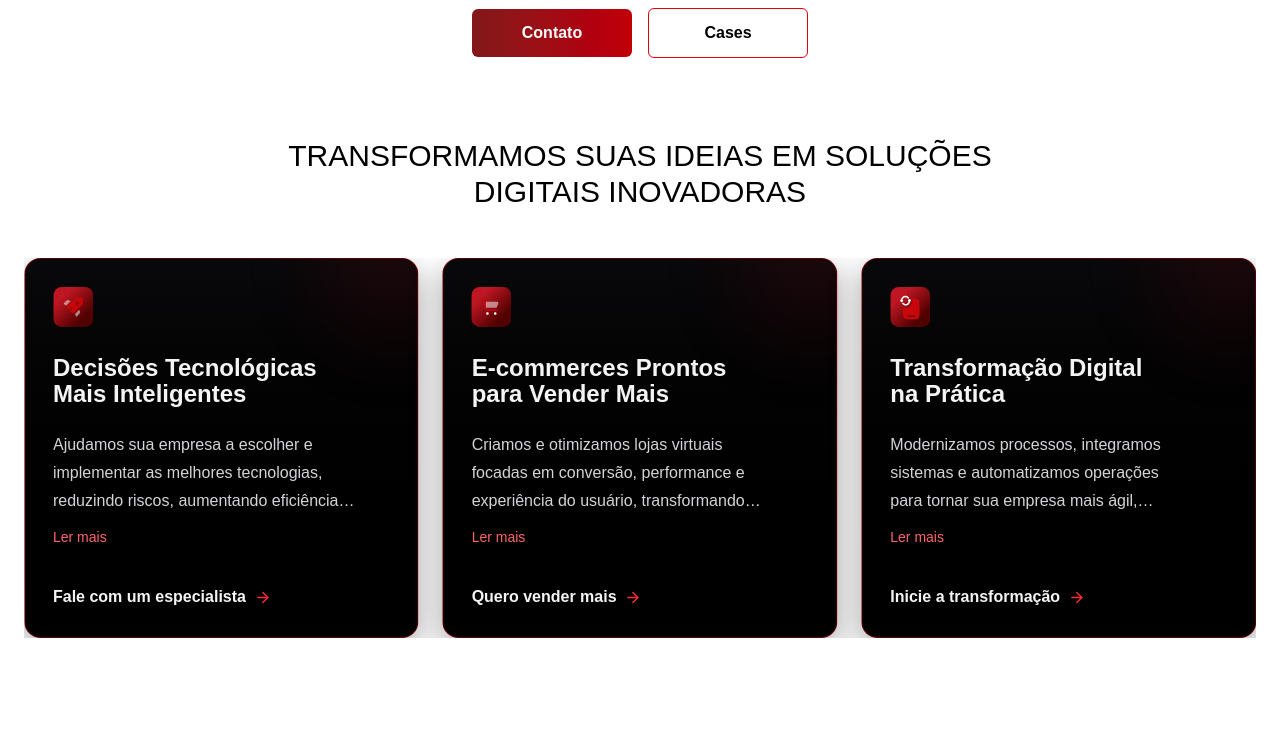
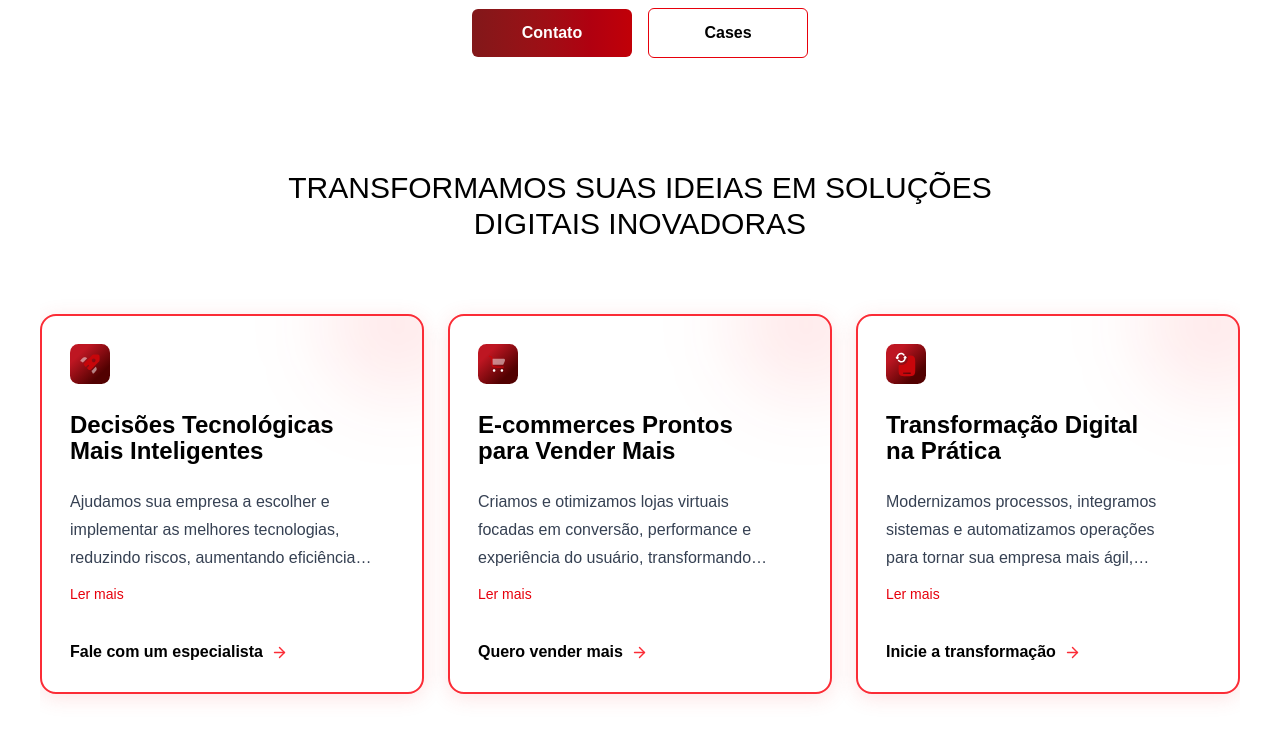
Before and after one commit to ej-rocketjr/site-rocketjr, a Next.js app: page / in a window 1280 px wide. Shown: the part 720-1453 px from the top of the page. Built offline with nearby package versions, Linux system fonts and the light colour scheme.

Commit message:
fix: correção de lint

```diff
--- a/src/components/sections/Servicos.tsx
+++ b/src/components/sections/Servicos.tsx
@@ -93,7 +93,7 @@ export default function Servicos() {
     }
 
     return (
-        <section className="bg-white dark:bg-black min-h-100 px-4 sm:px-6">
+        <section className="bg-white dark:bg-black min-h-100 px-4 sm:px-8 md:px-10 py-8">
             <div className="max-w-7xl mx-auto">
                 <h2 className="mx-auto uppercase text-center text-black dark:text-white text-xl sm:text-2xl lg:text-3xl font-medium mb-8 sm:mb-10 lg:mb-12 max-w-190">
                     Transformamos suas ideias em soluções digitais inovadoras
@@ -113,6 +113,7 @@ export default function Servicos() {
                             640: { slidesPerView: 2 },
                             1024: { slidesPerView: 3 },
                         }}
+                        className="!py-6"
                     >
                         {services.map((service) => (
                             <SwiperSlide key={service.title} className="relative z-0 h-full flex">
@@ -129,7 +130,7 @@ export default function Servicos() {
                         ))}
                     </Swiper>
                 ) : (
-                    <div className="grid grid-cols-1 gap-6 sm:grid-cols-2 lg:grid-cols-3">
+                    <div className="grid grid-cols-1 gap-6 sm:grid-cols-2 lg:grid-cols-3 py-6">
                         {services.slice(0, 3).map((service) => (
                             <Cards
                                 key={service.title}
--- a/src/components/ui/Cards.tsx
+++ b/src/components/ui/Cards.tsx
@@ -56,19 +56,19 @@ export default function Cards({
     }
 
     return (
-        <main className="group relative z-0 h-[360px] w-full md:h-[380px] overflow-hidden rounded-2xl border border-red-700/50 bg-gradient-to-b from-zinc-950 to-black p-6 md:p-7 shadow-[0_10px_30px_rgba(0,0,0,0.35)] transition-colors duration-300 hover:border-red-500">
-            <div className="absolute -top-16 -right-12 h-36 w-36 rounded-full bg-red-700/10 blur-2xl" />
+        <main className="group relative z-0 h-[360px] w-full md:h-[380px] rounded-2xl border-2 border-red-500 bg-white dark:border-red-700/50 dark:bg-gradient-to-b dark:from-zinc-950 dark:to-black p-6 md:p-7 shadow-[0_4px_20px_rgba(239,68,68,0.15)] transition-all duration-300 hover:shadow-[0_20px_50px_rgba(239,68,68,0.3)] hover:scale-[1.02] hover:border-red-600 dark:hover:border-red-500 hover:-translate-y-1 overflow-hidden">
+            <div className="absolute -top-16 -right-12 h-36 w-36 rounded-full bg-red-500/10 dark:bg-red-700/10 blur-2xl transition-all duration-300 group-hover:bg-red-500/20 dark:group-hover:bg-red-700/20 group-hover:scale-125" />
 
             <div className="relative flex h-full flex-col">
-                <Image src={imgCard} alt={title} className="mb-7 h-10 w-10 object-contain" />
+                <Image src={imgCard} alt={title} className="mb-7 h-10 w-10 object-contain transition-transform duration-300 group-hover:scale-110" />
 
-                <h3 className="max-w-[20ch] text-2xl font-semibold leading-[1.08] text-zinc-100">
+                <h3 className="max-w-[20ch] text-2xl font-semibold leading-[1.08] text-black dark:text-zinc-100 transition-colors duration-300 group-hover:text-red-600 dark:group-hover:text-red-400">
                     {title}
                 </h3>
 
                 <p
                     ref={descriptionRef}
-                    className={`mt-6 max-w-[34ch] text-base leading-7 text-zinc-300 ${isExpanded ? "read-more-scroll max-h-32 overflow-y-auto pr-1" : ""}`}
+                    className={`mt-6 max-w-[34ch] text-base leading-7 text-gray-700 dark:text-zinc-300 ${isExpanded ? "read-more-scroll max-h-32 overflow-y-auto pr-1" : ""}`}
                     style={
                         !isExpanded
                             ? {
@@ -87,7 +87,7 @@ export default function Cards({
                     <button
                         type="button"
                         onClick={handleToggleRead}
-                        className="mt-3 w-fit text-sm font-medium text-red-400 transition-colors duration-200 hover:text-red-300"
+                        className="mt-3 w-fit text-sm font-medium text-red-600 dark:text-red-400 transition-colors duration-200 hover:text-red-700 dark:hover:text-red-300"
                     >
                         {isExpanded ? "Ler menos" : "Ler mais"}
                     </button>
@@ -97,7 +97,7 @@ export default function Cards({
                     href={ctaLink}
                     target="_blank"
                     rel="noopener noreferrer"
-                    className="mt-auto inline-flex w-fit items-center gap-2 pt-6 text-base font-semibold text-zinc-100 transition-colors duration-200 hover:text-white"
+                    className="mt-auto inline-flex w-fit items-center gap-2 pt-6 text-base font-semibold text-black dark:text-zinc-100 transition-colors duration-200 hover:text-gray-800 dark:hover:text-white"
                 >
                     {ctaText}
                     <ArrowRight
--- a/src/components/ui/cursorBlur.tsx
+++ b/src/components/ui/cursorBlur.tsx
@@ -6,6 +6,9 @@ interface Position {
     x: number;
     y: number;
 }
+
+const TRAIL_SIZE = 3;
+const TRAIL_IDS = Array.from({ length: TRAIL_SIZE }, (_, i) => `trail-${i}`);
 
 export default function BlurCursor() {
     const cursorRef = useRef<HTMLDivElement>(null);
@@ -69,7 +72,7 @@ export default function BlurCursor() {
 
             {trailPositions.map((pos, index) => (
                 <div
-                    key={index}
+                    key={TRAIL_IDS[index]}
                     className="pointer-events-none fixed left-0 top-0 z-[9998] hidden md:block rounded-full blur-xl will-change-transform transition-opacity duration-300"
                     style={{
                         transform: `translate(${pos.x - 32 + index * 4}px, ${pos.y - 32 + index * 4}px)`,
```
